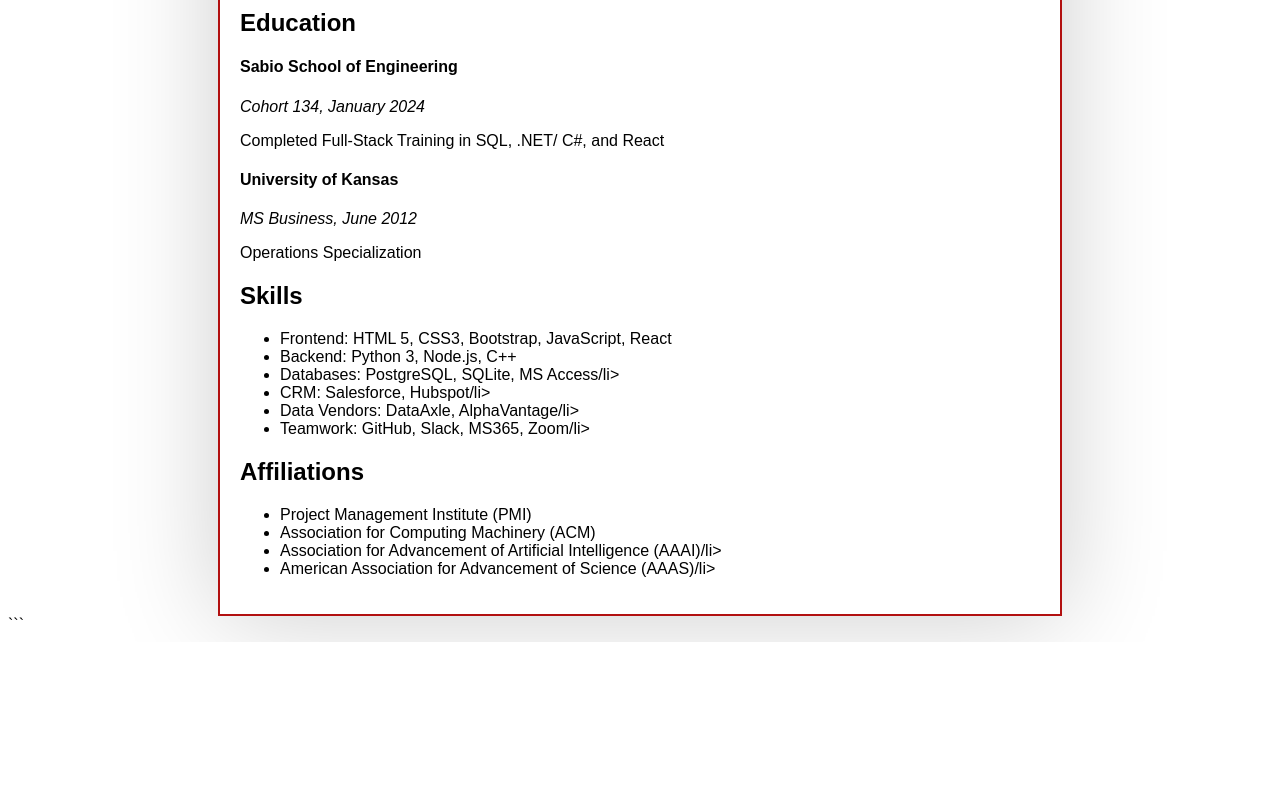
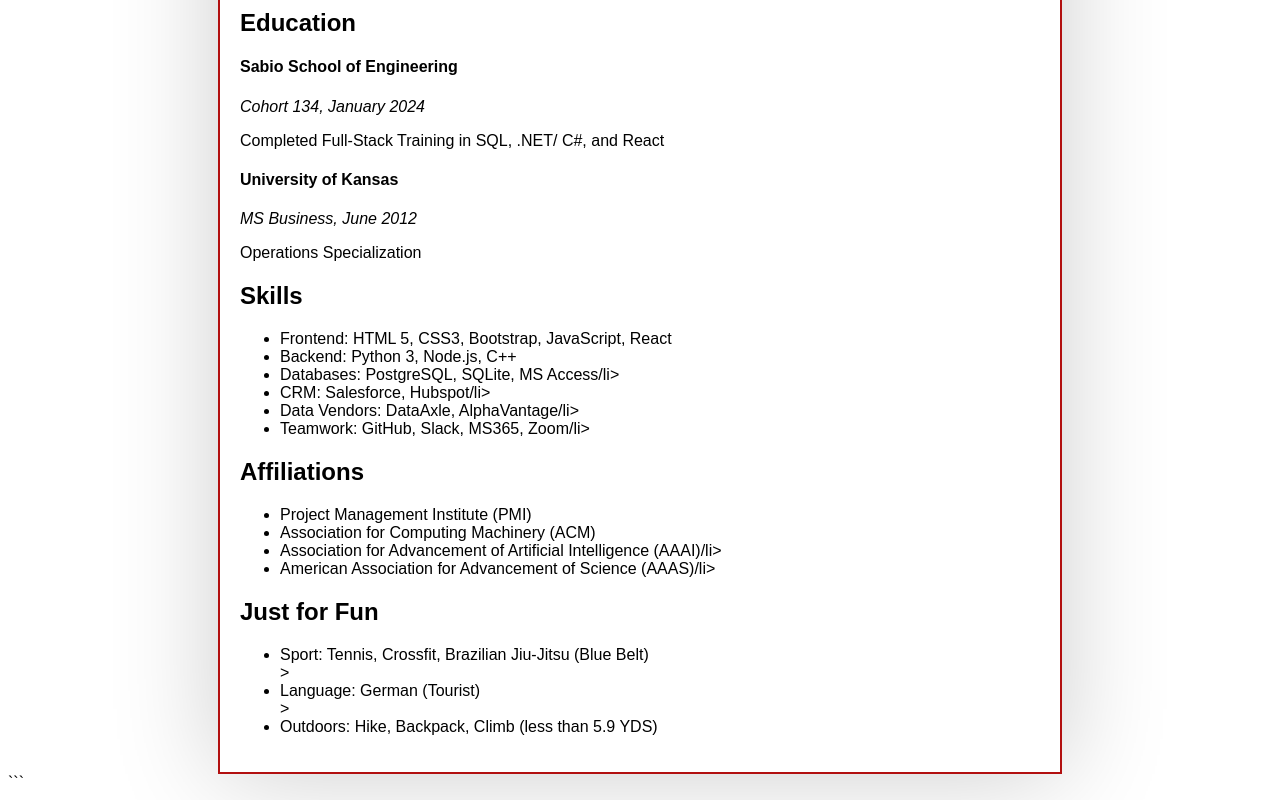
Before and after one commit to thane-j-thompson/thane-j-thompson.github.io, a plain HTML site: page index.html in a window 1280 px wide. Shown: the part 1201-2001 px from the top of the page. Before the commit the page ends 1843 px from the top, so only its background shows below. Drawn offline with Linux system fonts and the light colour scheme.

Commit message:
Update index.html

```diff
--- a/index.html
+++ b/index.html
@@ -77,7 +77,7 @@
                 <li>Data Vendors: DataAxle, AlphaVantage/li>
                 <li>Teamwork: GitHub, Slack, MS365, Zoom/li>
             </ul>
-                    <section id="skills">
+        <section id="affiliations">
         <h2>Affiliations</h2>
             <ul>
                 <li>Project Management Institute (PMI)</li>
@@ -86,6 +86,14 @@
                 <li>American Association for Advancement of Science (AAAS)/li>
             </ul>
         </section>
+        <section id="justforfun">
+        <h2>Just for Fun</h2>
+            <ul>
+                <li>Sport:  Tennis, Crossfit, Brazilian Jiu-Jitsu (Blue Belt)</li>>
+                <li>Language:  German (Tourist)</li>>
+                <li>Outdoors:  Hike, Backpack, Climb (less than 5.9 YDS)</li>
+            </ul>
+        </section>
     </div>
 </body>
 </html>
```
